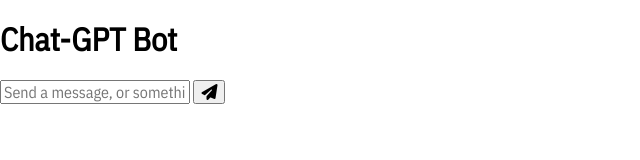
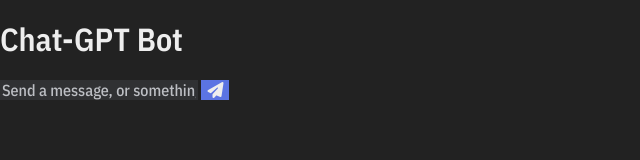
Before and after one commit to jdichh/all-knowing-bot, a plain HTML site: page index.html in a window 1280 px wide. Shown: the whole page, without its empty margins (0-640 px from the left). Drawn offline with nearby package versions, Linux system fonts and the light colour scheme.

Commit message:
added basic styling

```diff
--- a/index.html
+++ b/index.html
@@ -22,7 +22,7 @@
         </div>
         <div class="user-input-container">
             <input type="text" id="user-input" placeholder="Send a message, or something.">
-            <button id="send-it"><i class="fa-solid fa-paper-plane"></i></button>
+            <button id="send-it"><i class="fa-solid fa-paper-plane custom-send-button"></i></button>
         </div>
     </div>
 </body>
--- a/styles/styles.css
+++ b/styles/styles.css
@@ -1,5 +1,46 @@
-@import url('https://fonts.googleapis.com/css2?family=IBM+Plex+Sans+Condensed&display=swap');
+@import url('https://fonts.googleapis.com/css2?family=IBM+Plex+Sans+Condensed:wght@400;500;600&display=swap');
+
+:root {
+    --light-black: #222222;
+    --off-white: #EEEEEE;
+    --input-dark: #303133;
+    --input-text: #BDBFC4;
+    --button-color: #5B74E3;
+}
 
 body {
     font-family: 'IBM Plex Sans Condensed', sans-serif;
+    background-color: var(--light-black);
+    color: var(--off-white)
 }
+
+h1 {
+    font-weight: 600;
+}
+
+input {
+    font-weight: 500;
+    background-color: var(--input-dark);
+    color: var(--input-text);
+    outline: none;
+    border: none;
+    /* outline & border none are temporary */
+}
+
+#send-it {
+    outline: none;
+    border: none;
+    /* outline & border none are temporary */
+}
+
+.custom-send-button {
+    color: var(--off-white);
+}
+
+input::placeholder {
+    color: var(--input-text)
+}
+
+button {
+    background-color: var(--button-color);
+}
```
